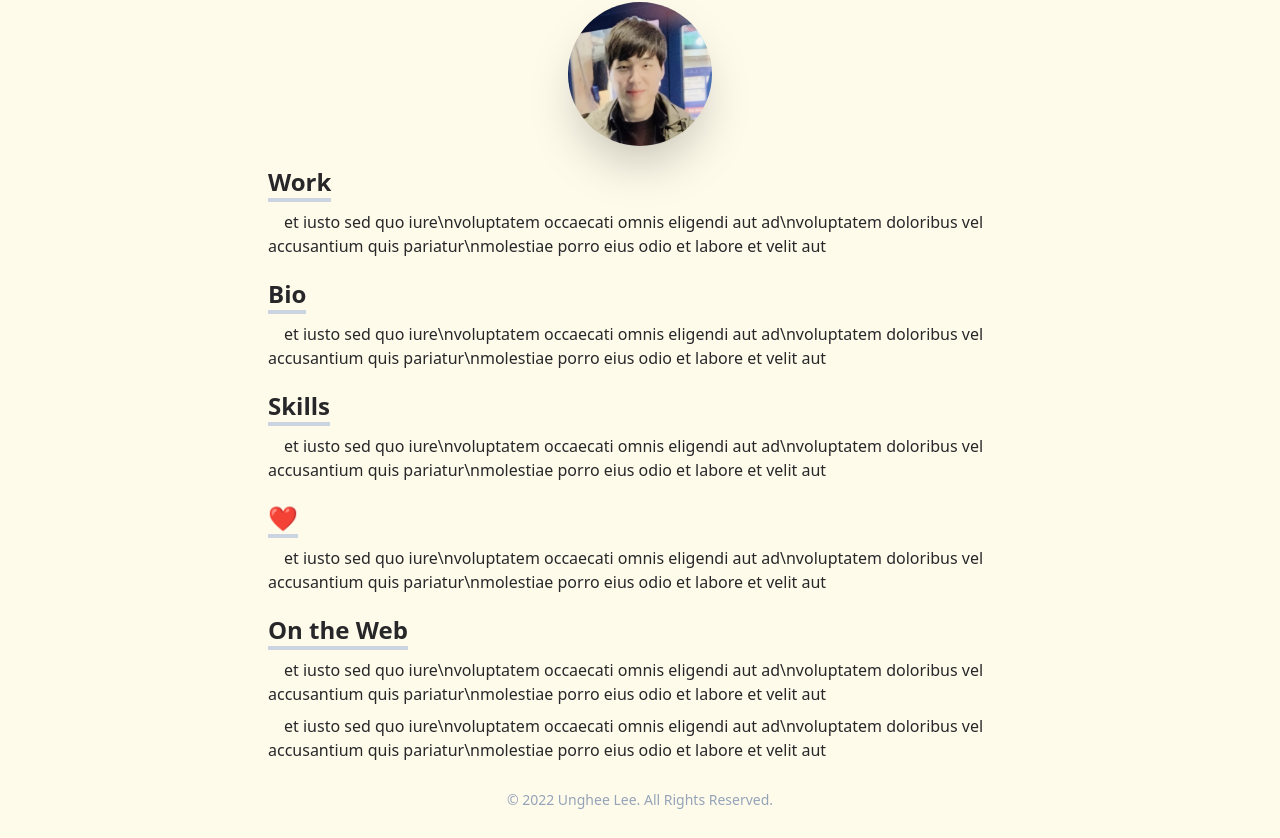
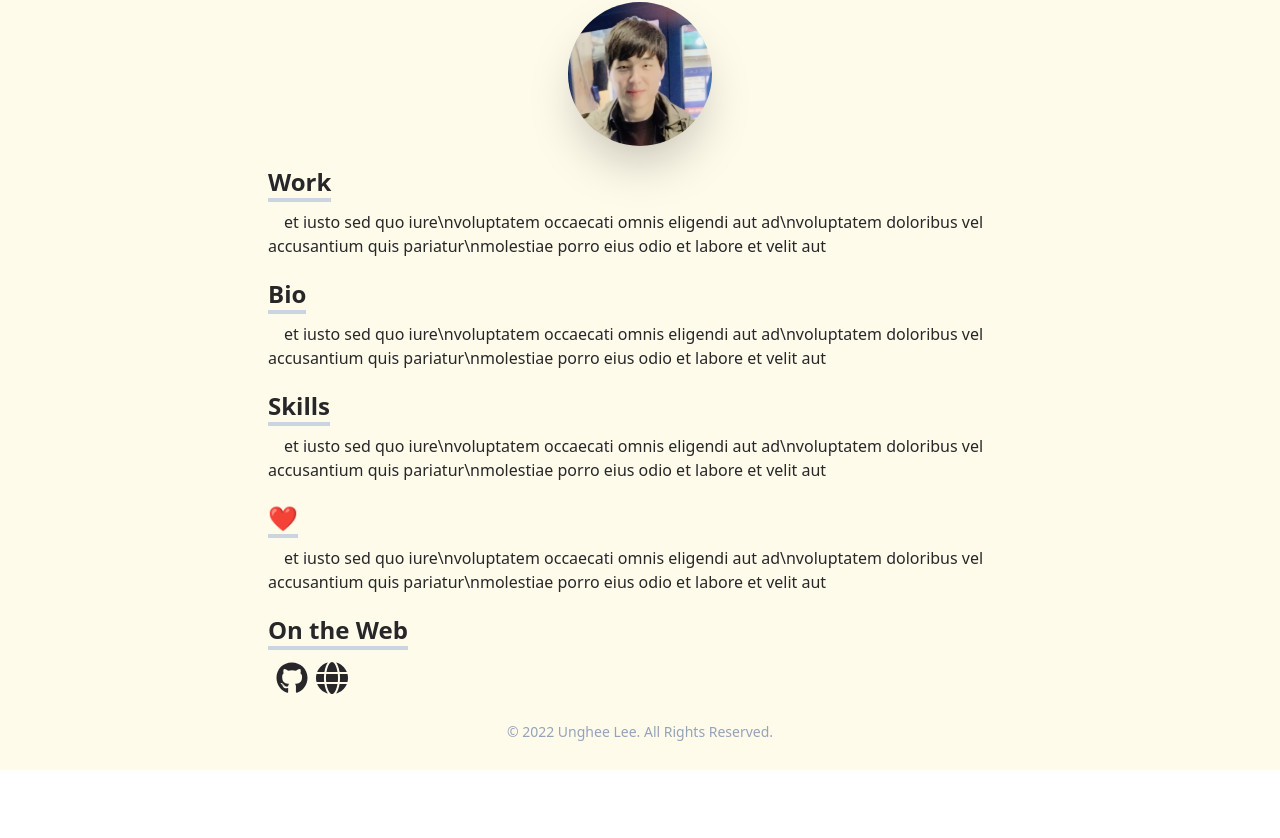
Before and after one commit to iMUngHee/unghee.dev, a Next.js app: page / in a window 1280 px wide. Shown: the part 490-1328 px from the top of the page. After the commit the page ends 1260 px from the top, so only its background shows below. Built offline with nearby package versions, Linux system fonts and the light colour scheme; a web font is replaced by a local one.

Commit message:
[Chore] Add On the Web Icon

```diff
--- a/components/paragraph.tsx
+++ b/components/paragraph.tsx
@@ -1,7 +1,12 @@
+import cls from '@libs/cls';
 import { NextPage } from 'next';
 
-const Paragraph: NextPage = ({ children }) => {
-  return <p className="mt-2 indent-4">{children}</p>;
+interface ParagraphType {
+  style?: string;
+}
+
+const Paragraph: NextPage<ParagraphType> = ({ children, style }) => {
+  return <p className={cls('mt-2 indent-4', style || '')}>{children}</p>;
 };
 
 export default Paragraph;
--- a/pages/index.tsx
+++ b/pages/index.tsx
@@ -65,15 +65,23 @@ const Home: NextPage = () => {
           </div>
           <div>
             <HeadLine>On the Web</HeadLine>
-            <Paragraph>
-              et iusto sed quo iure\nvoluptatem occaecati omnis eligendi aut
-              ad\nvoluptatem doloribus vel accusantium quis pariatur\nmolestiae
-              porro eius odio et labore et velit aut
-            </Paragraph>
-            <Paragraph>
-              et iusto sed quo iure\nvoluptatem occaecati omnis eligendi aut
-              ad\nvoluptatem doloribus vel accusantium quis pariatur\nmolestiae
-              porro eius odio et labore et velit aut
+            <Paragraph style="ml-2 pt-1 flex gap-2 items-center">
+              <svg
+                xmlns="http://www.w3.org/2000/svg"
+                viewBox="0 0 496 512"
+                className="h-8 w-8 cursor-pointer fill-zinc-800 transition-all duration-500 hover:fill-zinc-400 dark:fill-amber-50
+                dark:hover:fill-zinc-400"
+              >
+                <path d="M165.9 397.4c0 2-2.3 3.6-5.2 3.6-3.3.3-5.6-1.3-5.6-3.6 0-2 2.3-3.6 5.2-3.6 3-.3 5.6 1.3 5.6 3.6zm-31.1-4.5c-.7 2 1.3 4.3 4.3 4.9 2.6 1 5.6 0 6.2-2s-1.3-4.3-4.3-5.2c-2.6-.7-5.5.3-6.2 2.3zm44.2-1.7c-2.9.7-4.9 2.6-4.6 4.9.3 2 2.9 3.3 5.9 2.6 2.9-.7 4.9-2.6 4.6-4.6-.3-1.9-3-3.2-5.9-2.9zM244.8 8C106.1 8 0 113.3 0 252c0 110.9 69.8 205.8 169.5 239.2 12.8 2.3 17.3-5.6 17.3-12.1 0-6.2-.3-40.4-.3-61.4 0 0-70 15-84.7-29.8 0 0-11.4-29.1-27.8-36.6 0 0-22.9-15.7 1.6-15.4 0 0 24.9 2 38.6 25.8 21.9 38.6 58.6 27.5 72.9 20.9 2.3-16 8.8-27.1 16-33.7-55.9-6.2-112.3-14.3-112.3-110.5 0-27.5 7.6-41.3 23.6-58.9-2.6-6.5-11.1-33.3 2.6-67.9 20.9-6.5 69 27 69 27 20-5.6 41.5-8.5 62.8-8.5s42.8 2.9 62.8 8.5c0 0 48.1-33.6 69-27 13.7 34.7 5.2 61.4 2.6 67.9 16 17.7 25.8 31.5 25.8 58.9 0 96.5-58.9 104.2-114.8 110.5 9.2 7.9 17 22.9 17 46.4 0 33.7-.3 75.4-.3 83.6 0 6.5 4.6 14.4 17.3 12.1C428.2 457.8 496 362.9 496 252 496 113.3 383.5 8 244.8 8zM97.2 352.9c-1.3 1-1 3.3.7 5.2 1.6 1.6 3.9 2.3 5.2 1 1.3-1 1-3.3-.7-5.2-1.6-1.6-3.9-2.3-5.2-1zm-10.8-8.1c-.7 1.3.3 2.9 2.3 3.9 1.6 1 3.6.7 4.3-.7.7-1.3-.3-2.9-2.3-3.9-2-.6-3.6-.3-4.3.7zm32.4 35.6c-1.6 1.3-1 4.3 1.3 6.2 2.3 2.3 5.2 2.6 6.5 1 1.3-1.3.7-4.3-1.3-6.2-2.2-2.3-5.2-2.6-6.5-1zm-11.4-14.7c-1.6 1-1.6 3.6 0 5.9 1.6 2.3 4.3 3.3 5.6 2.3 1.6-1.3 1.6-3.9 0-6.2-1.4-2.3-4-3.3-5.6-2z" />
+              </svg>
+              <svg
+                xmlns="http://www.w3.org/2000/svg"
+                viewBox="0 0 512 512"
+                className="h-8 w-8 cursor-pointer fill-zinc-800 transition-all duration-500 hover:fill-zinc-400 dark:fill-amber-50
+                dark:hover:fill-zinc-400"
+              >
+                <path d="M352 256C352 278.2 350.8 299.6 348.7 320H163.3C161.2 299.6 159.1 278.2 159.1 256C159.1 233.8 161.2 212.4 163.3 192H348.7C350.8 212.4 352 233.8 352 256zM503.9 192C509.2 212.5 512 233.9 512 256C512 278.1 509.2 299.5 503.9 320H380.8C382.9 299.4 384 277.1 384 256C384 234 382.9 212.6 380.8 192H503.9zM493.4 160H376.7C366.7 96.14 346.9 42.62 321.4 8.442C399.8 29.09 463.4 85.94 493.4 160zM344.3 160H167.7C173.8 123.6 183.2 91.38 194.7 65.35C205.2 41.74 216.9 24.61 228.2 13.81C239.4 3.178 248.7 0 256 0C263.3 0 272.6 3.178 283.8 13.81C295.1 24.61 306.8 41.74 317.3 65.35C328.8 91.38 338.2 123.6 344.3 160H344.3zM18.61 160C48.59 85.94 112.2 29.09 190.6 8.442C165.1 42.62 145.3 96.14 135.3 160H18.61zM131.2 192C129.1 212.6 127.1 234 127.1 256C127.1 277.1 129.1 299.4 131.2 320H8.065C2.8 299.5 0 278.1 0 256C0 233.9 2.8 212.5 8.065 192H131.2zM194.7 446.6C183.2 420.6 173.8 388.4 167.7 352H344.3C338.2 388.4 328.8 420.6 317.3 446.6C306.8 470.3 295.1 487.4 283.8 498.2C272.6 508.8 263.3 512 255.1 512C248.7 512 239.4 508.8 228.2 498.2C216.9 487.4 205.2 470.3 194.7 446.6H194.7zM190.6 503.6C112.2 482.9 48.59 426.1 18.61 352H135.3C145.3 415.9 165.1 469.4 190.6 503.6V503.6zM321.4 503.6C346.9 469.4 366.7 415.9 376.7 352H493.4C463.4 426.1 399.8 482.9 321.4 503.6V503.6z" />
+              </svg>
             </Paragraph>
           </div>
         </div>
```
